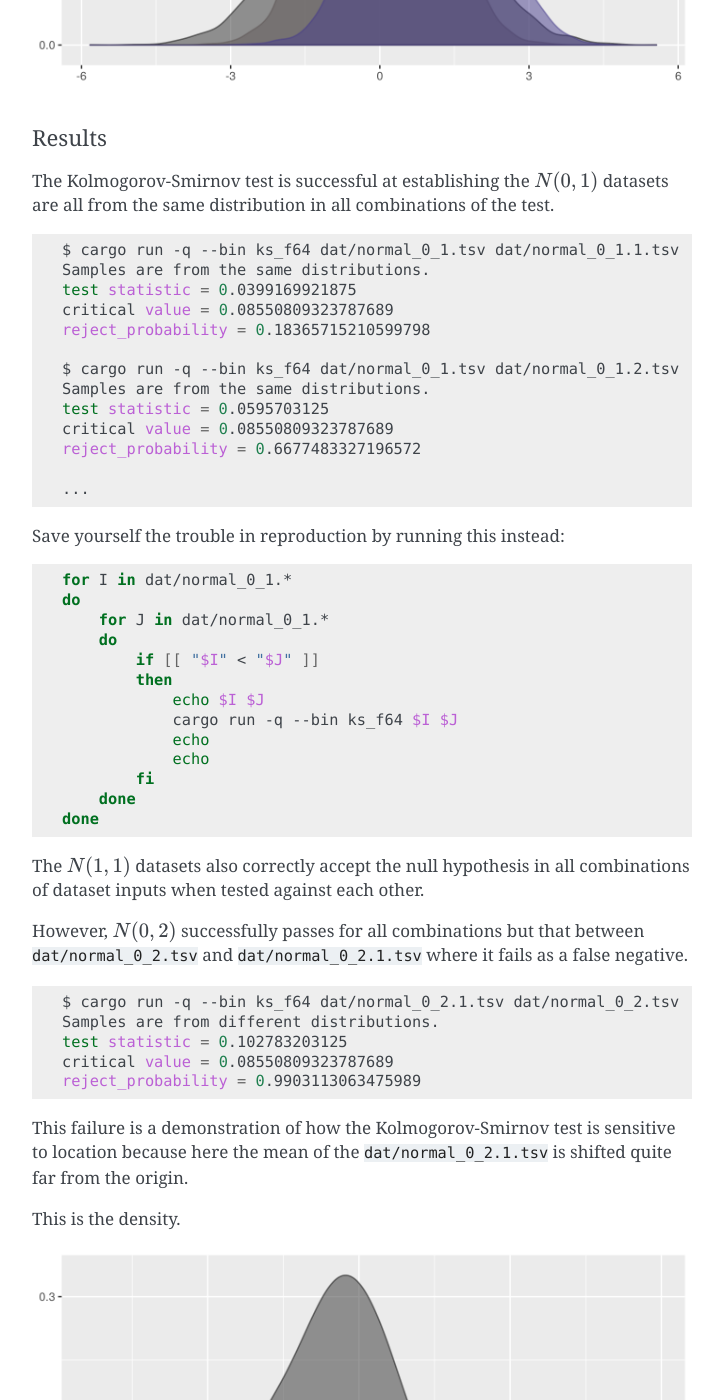
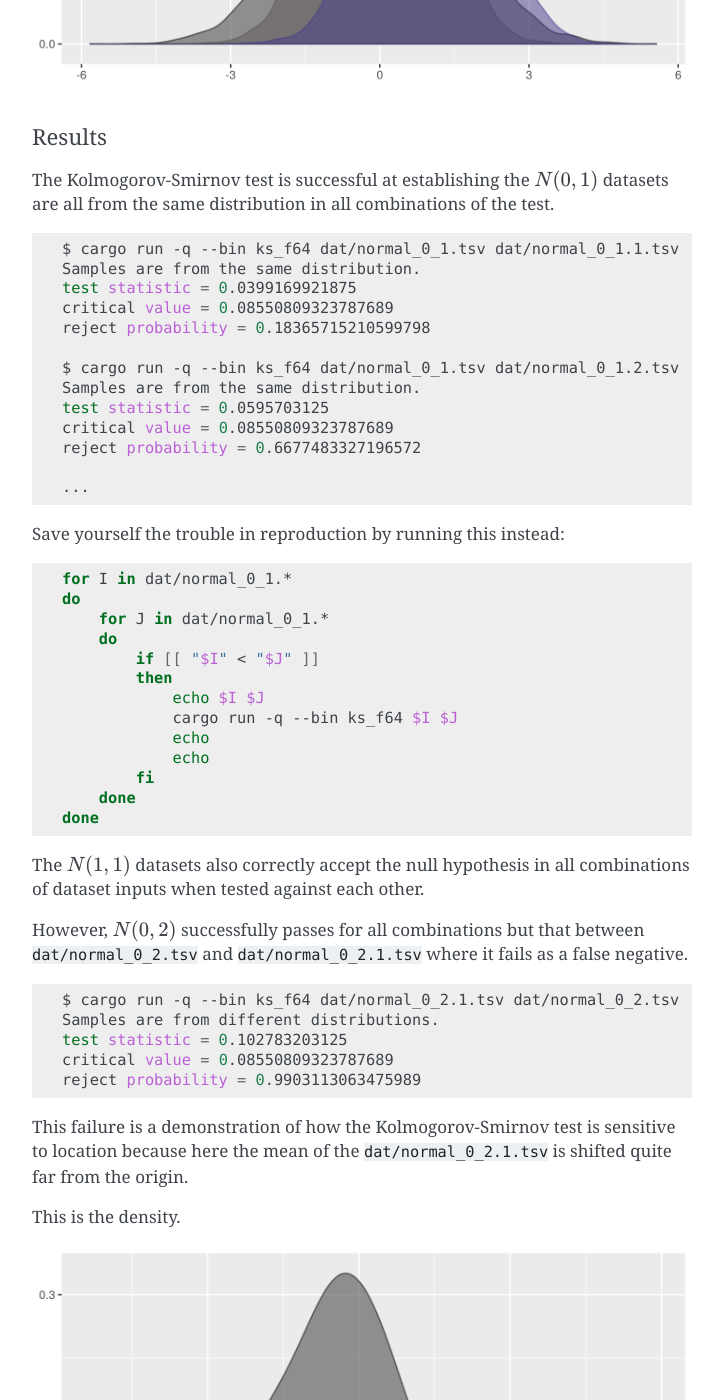
Before and after one commit to daithiocrualaoich/kolmogorov_smirnov, a Sphinx documentation site: the page built from doc/index.rst, in a window 1280 px wide and 1400 px high, scrolled down 11857 px. Shown: the whole window, without its empty margins (388-1111 px from the left). Built offline with Sphinx 7.4.7, drawn with Linux system fonts in a browser that asks for light colours; formulas are drawn with MathJax 3; some of the changed text lies outside the part shown.

Commit message:
Fix typos.

```diff
--- a/doc/index.rst
+++ b/doc/index.rst
@@ -144,7 +144,7 @@ for:
 
 .. math::
 
-    N_{n, m} = \frac{n + m}{n m} \geq 4
+    N_{n, m} = \frac{n m}{n + m} \geq 4
 
 i.e. for sample of more than seven since :math:`N_{8, 8} = 4`.
 
@@ -366,16 +366,16 @@ other at 95% confidence.
 .. sourcecode:: bash
 
     $ cargo run -q --bin ks_f64 dat/normal_0_1.tsv dat/normal_0_1.1.tsv
-    Samples are from the same distributions.
+    Samples are from the same distribution.
     test statistic = 0.0399169921875
     critical value = 0.08550809323787689
-    reject_probability = 0.18365715210599798
+    reject probability = 0.18365715210599798
 
     $ cargo run -q --bin ks_f64 dat/normal_0_1.tsv dat/normal_1_1.1.tsv
-    Samples are from different distributions.
+    Samples are from different distribution.
     test statistic = 0.361572265625
     critical value = 0.08550809323787689
-    reject_probability = 1
+    reject probability = 1
 
 Testing floating point numbers is a headache because Rust floating point types
 (correctly) do not implement the ``Ord`` trait, only the ``PartialOrd`` trait.
@@ -468,16 +468,16 @@ datasets are all from the same distribution in all combinations of the test.
 .. sourcecode:: bash
 
     $ cargo run -q --bin ks_f64 dat/normal_0_1.tsv dat/normal_0_1.1.tsv
-    Samples are from the same distributions.
+    Samples are from the same distribution.
     test statistic = 0.0399169921875
     critical value = 0.08550809323787689
-    reject_probability = 0.18365715210599798
+    reject probability = 0.18365715210599798
 
     $ cargo run -q --bin ks_f64 dat/normal_0_1.tsv dat/normal_0_1.2.tsv
-    Samples are from the same distributions.
+    Samples are from the same distribution.
     test statistic = 0.0595703125
     critical value = 0.08550809323787689
-    reject_probability = 0.6677483327196572
+    reject probability = 0.6677483327196572
 
     ...
 
@@ -512,7 +512,7 @@ false negative.
     Samples are from different distributions.
     test statistic = 0.102783203125
     critical value = 0.08550809323787689
-    reject_probability = 0.9903113063475989
+    reject probability = 0.9903113063475989
 
 This failure is a demonstration of how the Kolmogorov-Smirnov test is sensitive
 to location because here the mean of the ``dat/normal_0_2.1.tsv`` is shifted
@@ -608,10 +608,10 @@ Let's examine the test where the rejection probability is lowest, that between
 .. sourcecode:: bash
 
     $ cargo run -q --bin ks_f64 dat/normal_0_1.2.tsv dat/normal_0_2.2.tsv
-    Samples are from the same distributions.
+    Samples are from the same distribution.
     test statistic = 0.08203125
     critical value = 0.11867932230234146
-    reject_probability = 0.6584658436106378
+    reject probability = 0.6584658436106378
 
 The overlaid density and empirical cumulative density functions show strong
 difference.
@@ -634,10 +634,10 @@ tied highest, between ``dat/normal_0_1.4.tsv`` and ``dat/normal_0_2.1.tsv``.
 .. sourcecode:: bash
 
     $ cargo run -q --bin ks_f64 dat/normal_0_1.4.tsv dat/normal_0_2.1.tsv
-    Samples are from the same distributions.
+    Samples are from the same distribution.
     test statistic = 0.1171875
     critical value = 0.11867932230234146
-    reject_probability = 0.9451734528250557
+    reject probability = 0.9451734528250557
 
 .. image:: images/n014n021-1.png
 .. image:: images/n014n021ecdf-1.png
@@ -810,10 +810,10 @@ The only accepted test returned the following test information:
 .. sourcecode:: bash
 
     $ cargo run -q --bin ks_f64 dat/http_ttime.1.tsv dat/http_ttime.4.tsv
-    Samples are from the same distributions.
+    Samples are from the same distribution.
     test statistic = 0.0703125
     critical value = 0.11867932230234146
-    reject_probability = 0.4633497077833878
+    reject probability = 0.4633497077833878
 
 Here is the timeseries and density plot for ``ttime`` in the
 ``dat/http_ttime.1.tsv`` dataset for comparison to the ``dat/http_ttime.tsv``
@@ -854,7 +854,7 @@ the smallest test statistic from the rejected cases.
     Samples are from different distributions.
     test statistic = 0.1368408203125
     critical value = 0.08550809323787689
-    reject_probability = 0.9998422018223175
+    reject probability = 0.9998422018223175
 
 Even still, this is not a close match. The empirical cumulative density function
 plots show very different profiles on the error request times to the left of the
```
Also changed, not shown: README.md (+3 -3 lines), 2 other files.
